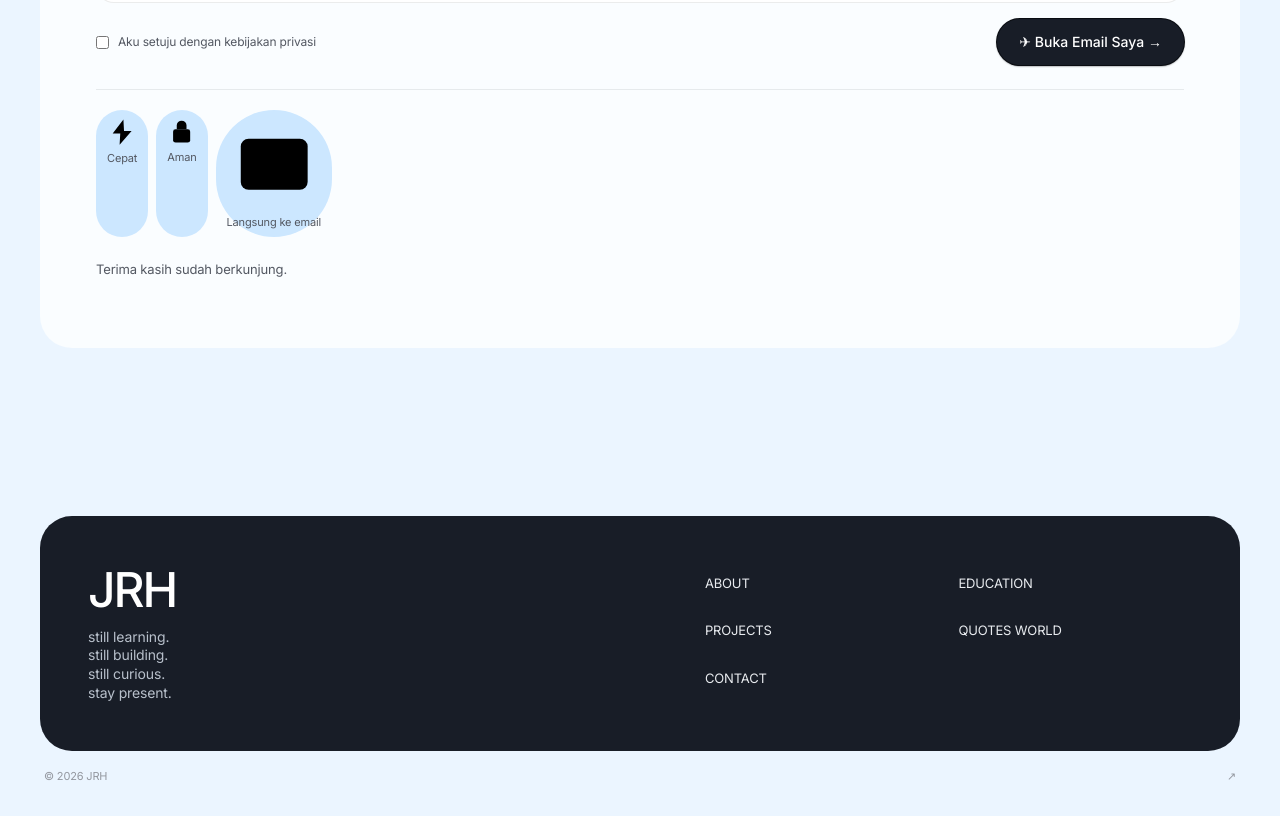
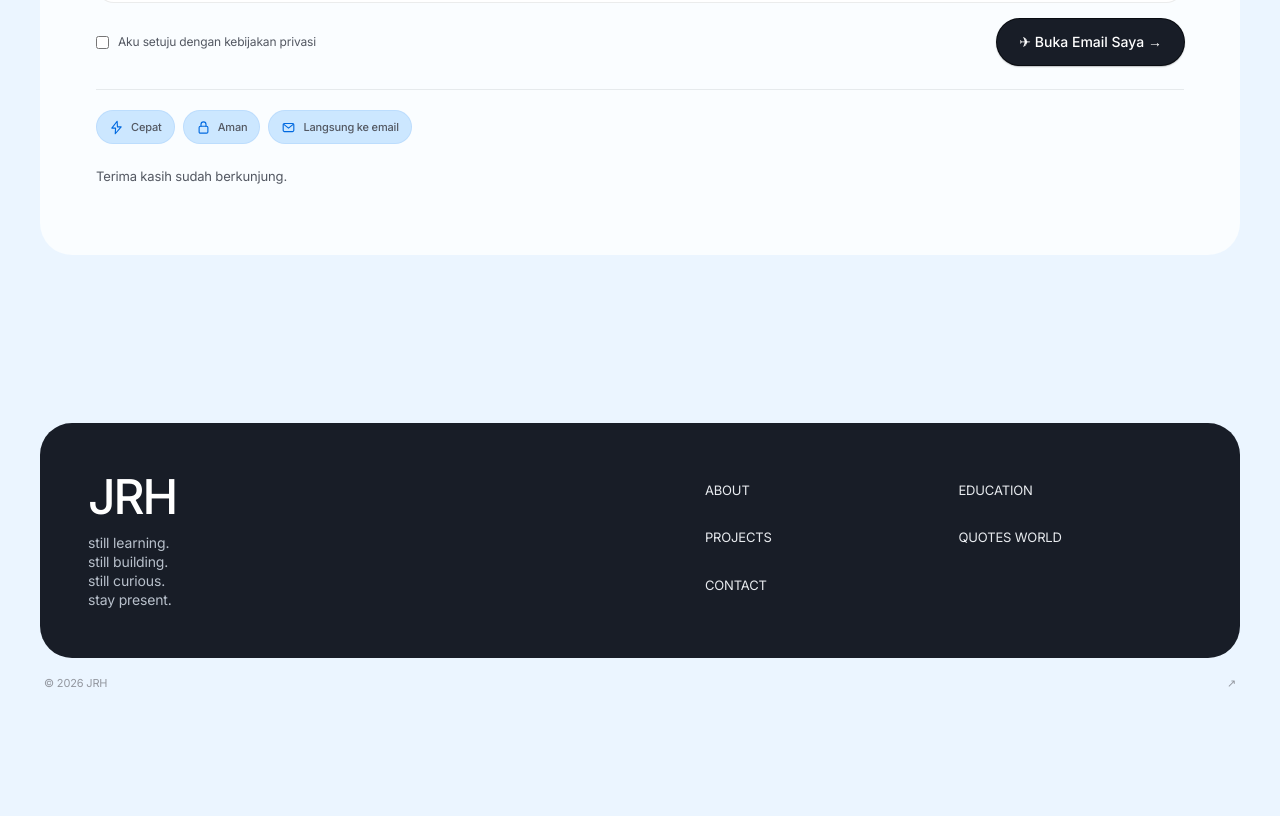
Before and after one commit to LionerHakim/JRHs, a React (Vite) app: page / in a window 1280 px wide. Shown: the part 5134-5950 px from the top of the page. After the commit the page ends 5857 px from the top, so only its background shows below. Built offline with nearby package versions, Linux system fonts and the light colour scheme.

Commit message:
Polish: improve Contact benefit icon styling

```diff
--- a/src/index.css
+++ b/src/index.css
@@ -1130,11 +1130,33 @@ img {
 }
 
 .contact-benefits > * {
-  padding: 7px 11px;
+  min-height: 34px;
+  display: inline-flex;
+  align-items: center;
+  gap: 7px;
+  padding: 7px 12px;
+  border: 1px solid rgba(0,105,224,.08);
   border-radius: var(--pill);
   background: var(--blue-soft);
   color: var(--graphite);
   font-size: 11px;
+  font-weight: 500;
+  line-height: 1;
+}
+
+.contact-benefits > * > svg {
+  width: 15px;
+  height: 15px;
+  flex: 0 0 15px;
+  fill: none;
+  stroke: var(--blue-strong);
+  stroke-width: 1.8;
+  stroke-linecap: round;
+  stroke-linejoin: round;
+}
+
+.contact-benefits > * > span {
+  white-space: nowrap;
 }
 
 .contact-closing {
```
